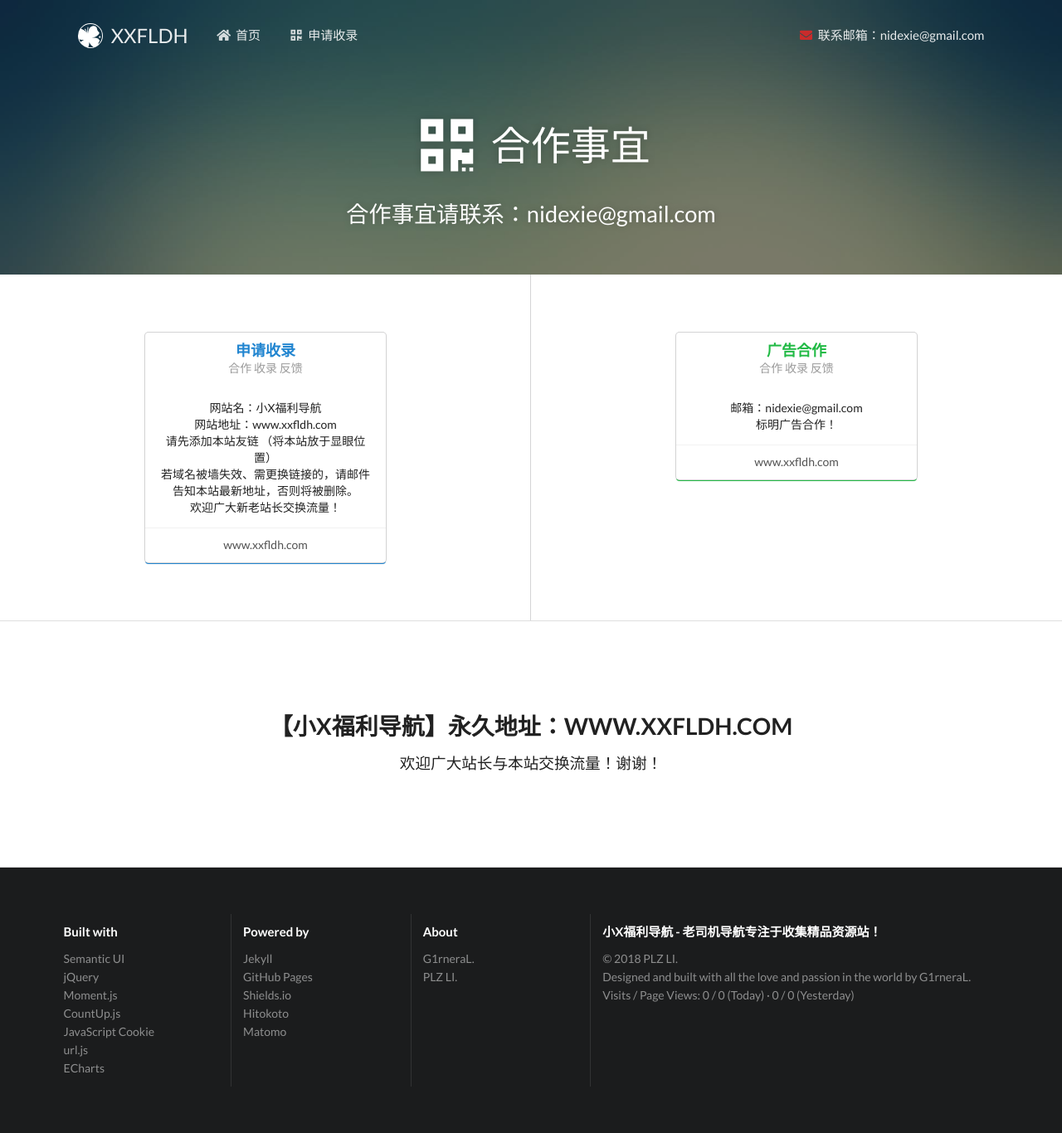
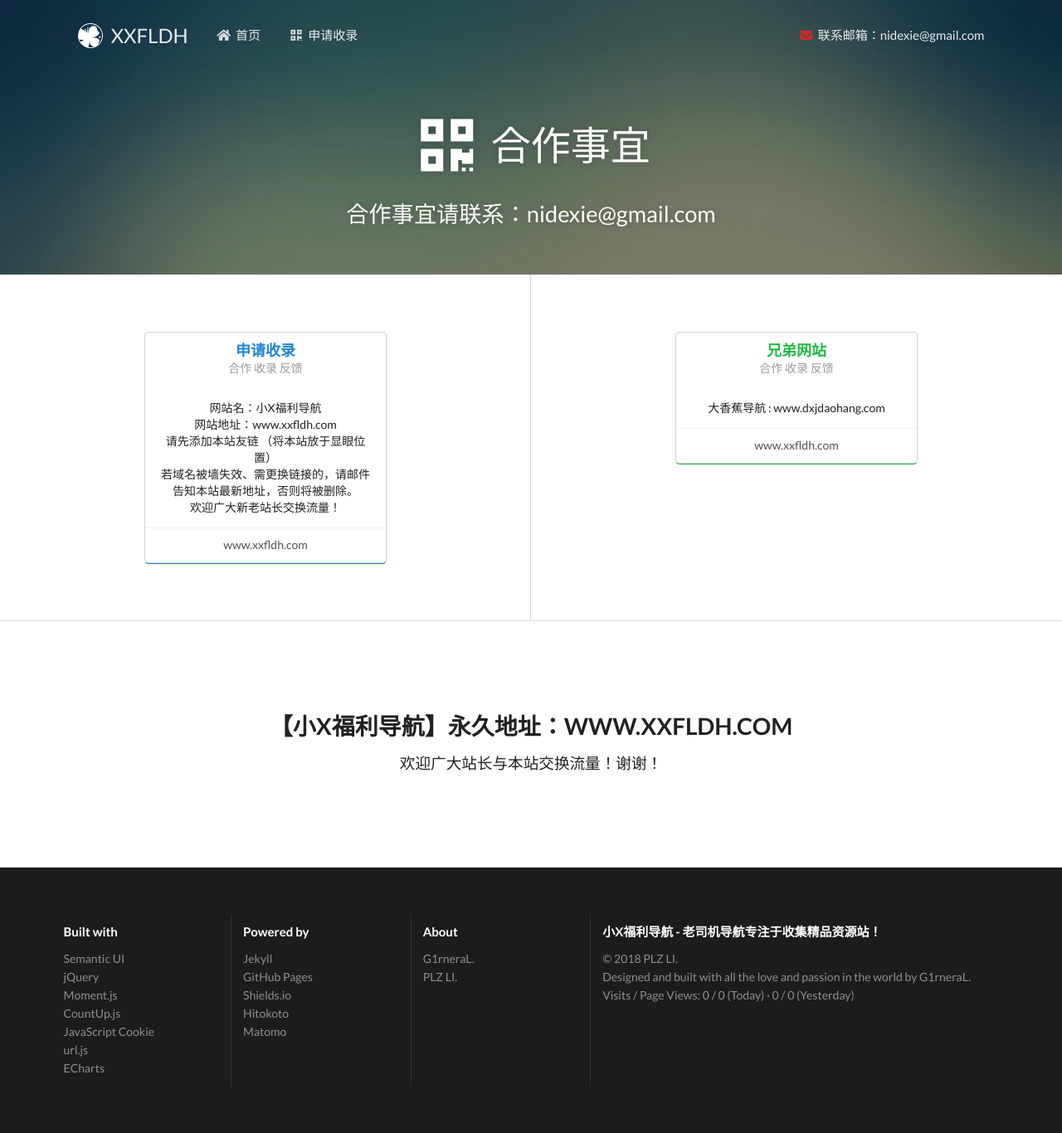
Before and after one commit to boboyang1/xxfldh, a Jekyll site: the page built from donate/index.html, in a window 1280 px wide. Shown: the whole page at 83% size. Built offline with Jekyll 4.4.1, drawn with Linux system fonts in a browser that asks for light colours; a script that is not in the unit is left out; comment, search, counter and statistics services are not loaded.

Commit message:
Update index.html

```diff
--- a/donate/index.html
+++ b/donate/index.html
@@ -29,12 +29,11 @@ active_key: donate
             <div class="column">
                 <div class="ui green centered card">
                     <div class="content">
-                        <div class="header"><span class="text-green">广告合作</span></div>
+                        <div class="header"><span class="text-green">兄弟网站</span></div>
                         <div class="meta">合作 收录 反馈</div>
                     </div>
                     <div class="qrcode image">
-                     邮箱：nidexie@gmail.com</br>
-					 标明广告合作！
+                     大香蕉导航 : www.dxjdaohang.com</br>
                     </div>
                     <div class="extra content">
                         <div class="description">www.xxfldh.com</div>
```
